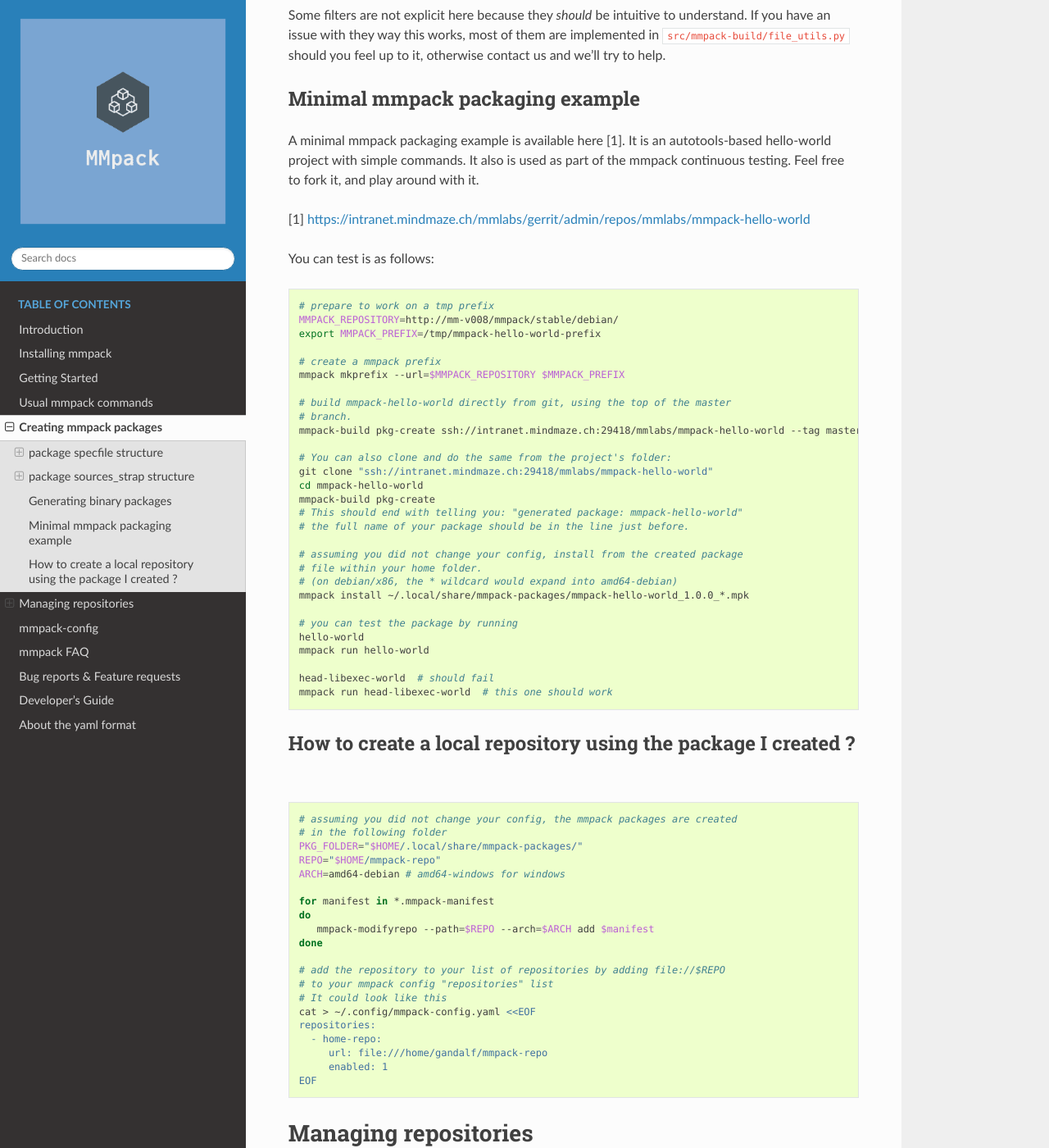
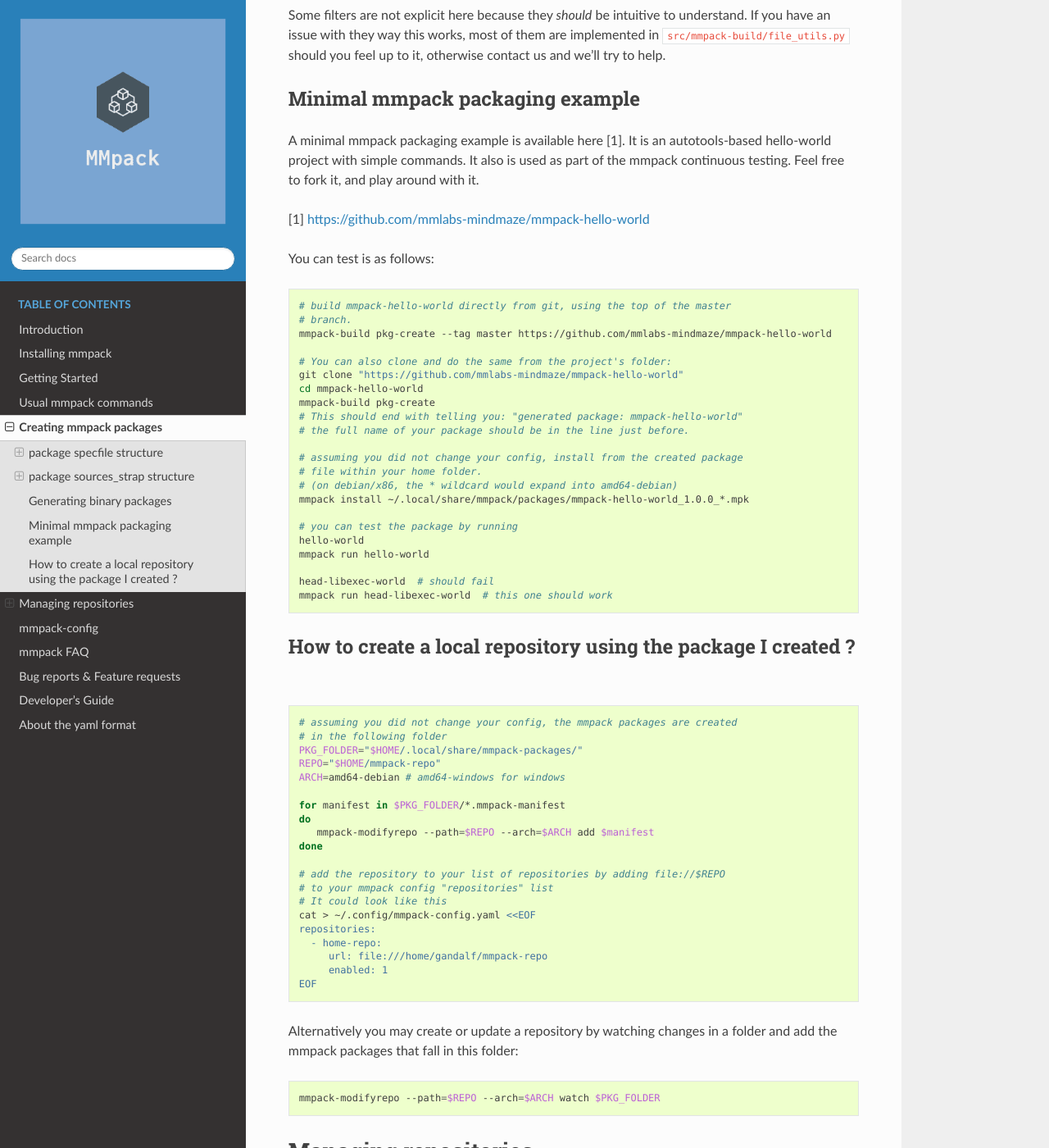
Before and after one commit to mmlabs-mindmaze/mmpack, a Sphinx documentation site: the page built from docs/creating-packages.rst, in a window 1280 px wide and 1400 px high, scrolled down 4960 px. Shown: the whole window at 82% size. Built offline with Sphinx 7.4.7 and the Read the Docs theme 2.0.0, drawn with Linux system fonts in a browser that asks for light colours; some of the changed text lies outside the part shown.

Commit message:
docs: refresh outdated elements
Change-Id: Id58b328470dd2767b1274cc5d3126790dd9feec4

```diff
--- a/docs/creating-packages.rst
+++ b/docs/creating-packages.rst
@@ -58,26 +58,20 @@
 It also is used as part of the mmpack continuous testing.
 Feel free to fork it, and play around with it.
 
-[1] https://intranet.mindmaze.ch/mmlabs/gerrit/admin/repos/mmlabs/mmpack-hello-world
+[1] https://github.com/mmlabs-mindmaze/mmpack-hello-world
+
 
 
 You can test is as follows:
 
 .. code-block:: sh
 
-   # prepare to work on a tmp prefix
-   MMPACK_REPOSITORY=http://mm-v008/mmpack/stable/debian/
-   export MMPACK_PREFIX=/tmp/mmpack-hello-world-prefix
-
-   # create a mmpack prefix
-   mmpack mkprefix --url=$MMPACK_REPOSITORY $MMPACK_PREFIX
-
    # build mmpack-hello-world directly from git, using the top of the master
    # branch.
-   mmpack-build pkg-create ssh://intranet.mindmaze.ch:29418/mmlabs/mmpack-hello-world --tag master
+   mmpack-build pkg-create --tag master https://github.com/mmlabs-mindmaze/mmpack-hello-world
 
    # You can also clone and do the same from the project's folder:
-   git clone "ssh://intranet.mindmaze.ch:29418/mmlabs/mmpack-hello-world"
+   git clone "https://github.com/mmlabs-mindmaze/mmpack-hello-world"
    cd mmpack-hello-world
    mmpack-build pkg-create
    # This should end with telling you: "generated package: mmpack-hello-world"
@@ -86,7 +80,7 @@
    # assuming you did not change your config, install from the created package
    # file within your home folder.
    # (on debian/x86, the * wildcard would expand into amd64-debian)
-   mmpack install ~/.local/share/mmpack-packages/mmpack-hello-world_1.0.0_*.mpk
+   mmpack install ~/.local/share/mmpack/packages/mmpack-hello-world_1.0.0_*.mpk
 
    # you can test the package by running
    hello-world
@@ -107,7 +101,7 @@
    REPO="$HOME/mmpack-repo"
    ARCH=amd64-debian # amd64-windows for windows
 
-   for manifest in *.mmpack-manifest
+   for manifest in $PKG_FOLDER/*.mmpack-manifest
    do
       mmpack-modifyrepo --path=$REPO --arch=$ARCH add $manifest
    done
@@ -123,6 +117,14 @@
    EOF
 
 
+Alternatively you may create or update a repository by watching changes in a folder and
+add the mmpack packages that fall in this folder:
+
+.. code-block:: sh
+
+   mmpack-modifyrepo --path=$REPO --arch=$ARCH watch $PKG_FOLDER
+
+
 Managing repositories
 #####################
 
--- a/docs/devguide.rst
+++ b/docs/devguide.rst
@@ -3,10 +3,10 @@
 
 This section is about contributing to mmpack.
 
-We use gerrit (https://intranet.mindmaze.ch/mmlabs/gerrit/) as code review
-tool. If you do not know gerrit, there is a standard debian package called
-**git-review** which helps you interacting with gerrit (basically
-just call "git review" once you are ready to send a commit for review).
+We use gerrit provided by gerrithub (https://review.gerrithub.io/) as code
+review tool. If you do not know gerrit, there is a standard debian package
+called **git-review** which helps you interacting with gerrit (basically just
+call "git review" once you are ready to send a commit for review).
 
 The master branch is ... the *master* branch. We fork to create releases, and
 currently only maintain the last *major* release while working on a new one.
--- a/docs/getting-started.rst
+++ b/docs/getting-started.rst
@@ -60,13 +60,12 @@
 
 .. code-block:: yaml
 
-   general:
-       name: mmpack-hello-world
-       version: 1.0.0
-       maintainer: Gandalf <gandalf@the.grey>
-       url: ssh://intranet.mindmaze.ch:29418/mmlabs/mmpack-hello-world
-       description: |
-         mmpack hello world
+   name: hello-world-project
+   version: 1.0.0
+   maintainer: Gandalf <gandalf@the.grey>
+   url: https://github.com/the-grey/hello-world-project
+   description: >
+     This is a fake project named hello world.
 
 
 mmpack-build will detect your build system, build the package, scan through the
@@ -88,4 +87,4 @@
    mmpack-build pkg-create --url=/path/to/sources --tag=feature --skip-build-tests
 
    # create arbitrary project on tag v1.2.3 from git server
-   mmpack-build pkg-create --url=ssh://git@intranet.mindmaze.ch:7999/project.git --tag=v1.2.3
+   mmpack-build pkg-create --url=https://github.com/the-grey/hello-world-project.git --tag=v1.2.3
--- a/docs/installation.rst
+++ b/docs/installation.rst
@@ -15,7 +15,7 @@
 libarchive, and the libcurl.
 
 Installation instruction for the mmlib:
-https://intranet.mindmaze.ch/mmlabs/gerrit/admin/repos/mmlib
+https://github.com/mmlabs-mindmaze/mmlib
 
 
 The **mmpack-build** tool are written in **python3** and depends on the
--- a/docs/specs/package-specfile.rst
+++ b/docs/specs/package-specfile.rst
@@ -168,7 +168,7 @@
    name: mmpack-hello-world
    version: 1.0.0
    maintainer: Gandalf <gandalf@the.grey>
-   url: ssh://intranet.mindmaze.ch:29418/mmlabs/mmpack-hello-world
+   url: https://github.com/mmlabs-mindmaze/mmpack-hello-world
    description: |
      mmpack hello world
 
@@ -181,7 +181,7 @@
    name: mmpack-hello-world
    version: 1.0.0
    maintainer: Gandalf <gandalf@the.grey>
-   url: ssh://intranet.mindmaze.ch:29418/mmlabs/mmpack-hello-world
+   url: https://github.com/mmlabs-mindmaze/mmpack-hello-world
    description: |
      mmpack hello world
    ghost: true
```
Also changed, not shown: README.md (+5 -7 lines).
